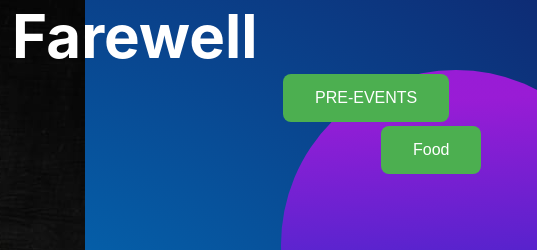
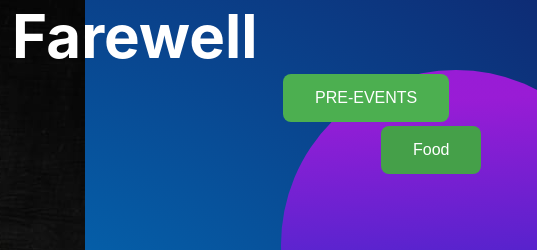
Before and after one commit to ManojKumarTeru/2K24_ECE_Farewell, a plain HTML site: page index.html in a window 1280 px wide. In both pictures the pointer is over the button "Food". Shown: the top 250 px of the page, 743-1280 px from the left. Drawn offline with Linux system fonts and the light colour scheme.

Commit message:
Update index.html

```diff
--- a/index.html
+++ b/index.html
@@ -38,7 +38,7 @@
             background-color: #45a049;
         }
         .btn_food:hover{
-            backround-color:#45a049;
+            background-color:#45a049;
         }
         .container {
             left: 1rem;
```
